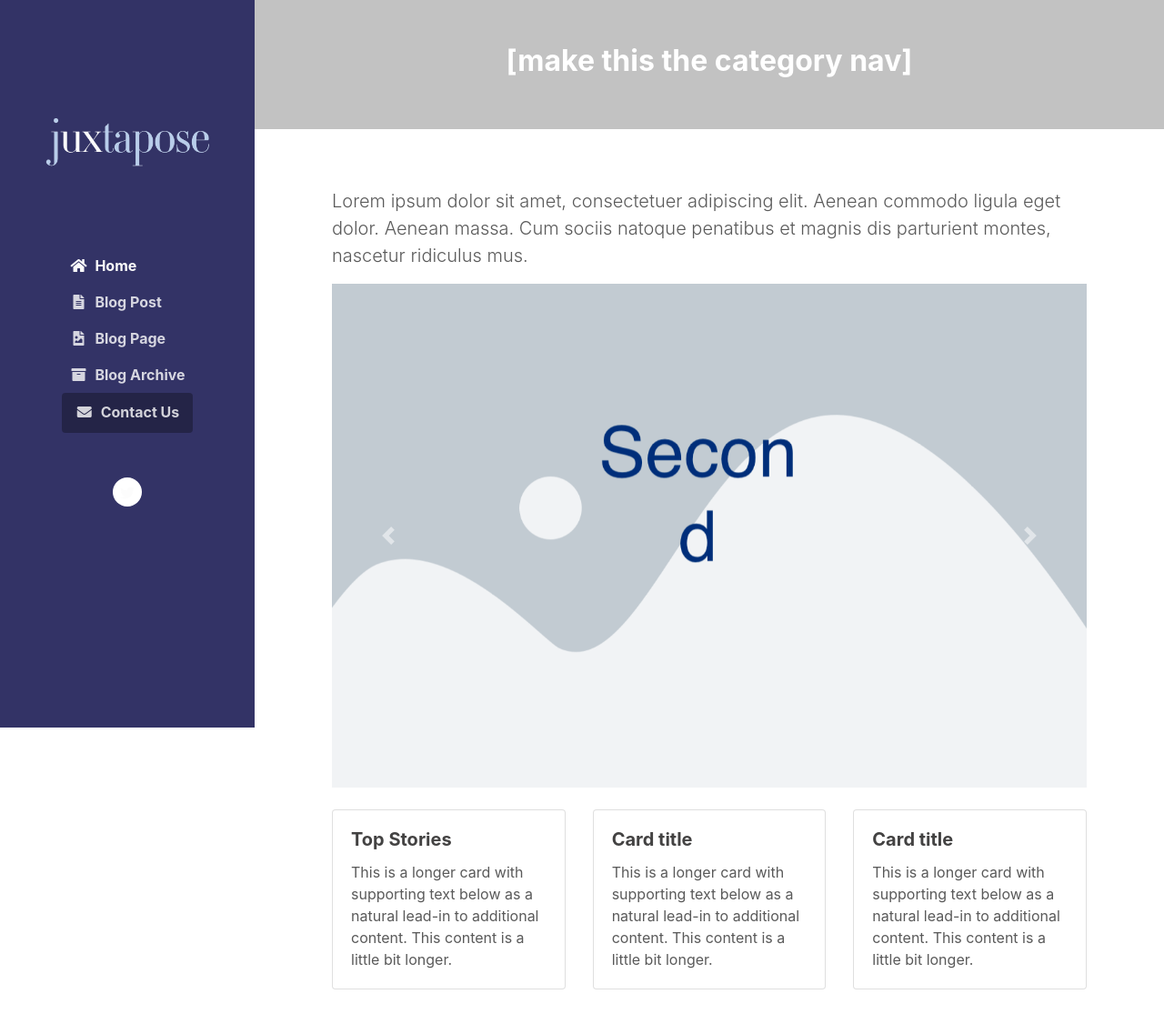
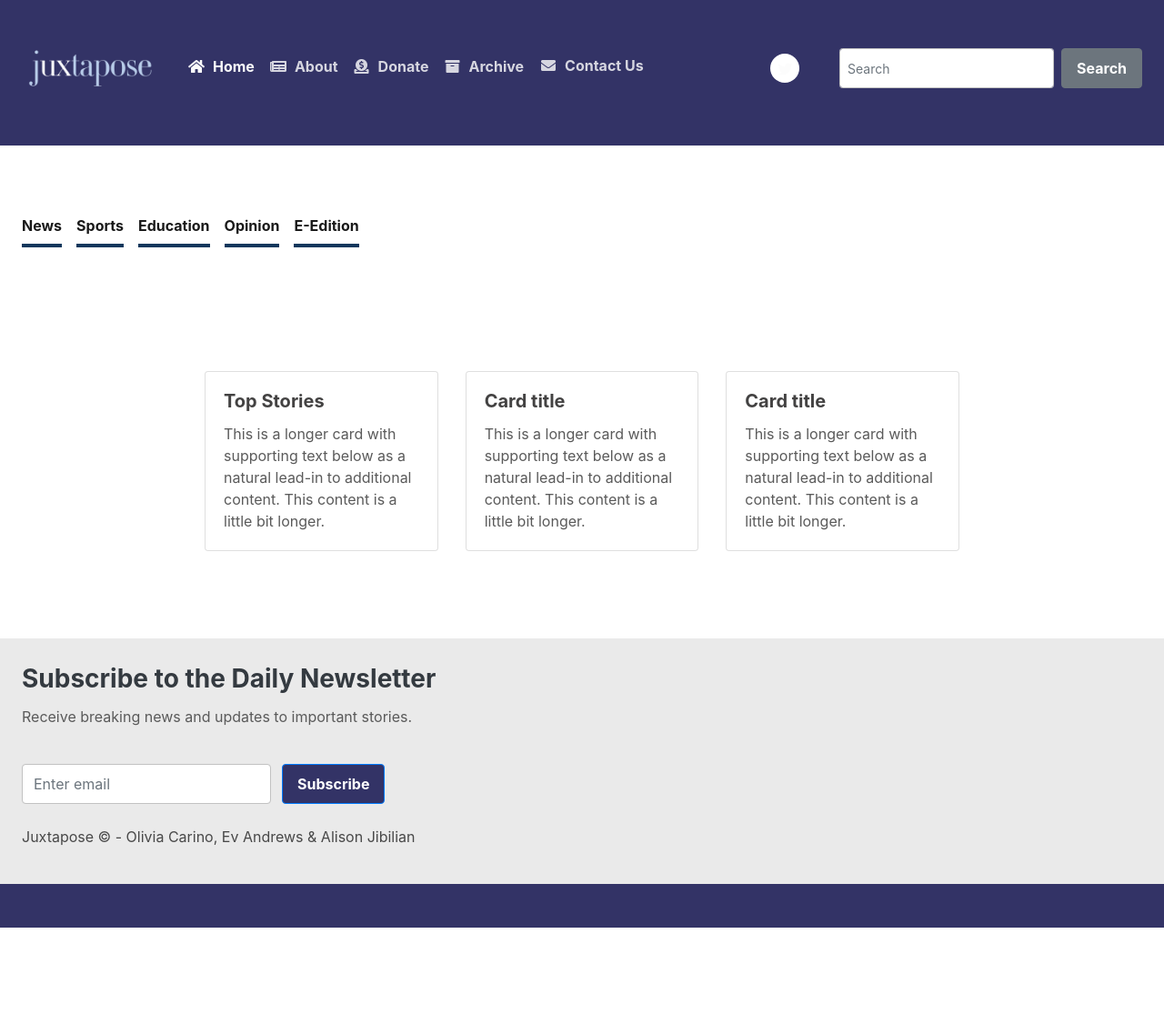
Before and after one commit to oliviacarino/juxtaposeAlpha-template, a plain HTML site: page index.html in a window 1280 px wide. Shown: the top 1115 px of the page at 91% size. After the commit the page ends 1020 px from the top, so only its background shows below. Drawn offline with nearby package versions, Linux system fonts and the light colour scheme.

Commit message:
updated navbars and footer

```diff
--- a/css/style.css
+++ b/css/style.css
@@ -80,26 +80,28 @@ h6 {
 }
 
 .theme-bg-light {
-    background: var(--light) !important
+    background: var(--white) !important;
 }
 
 .theme-bg-dark {
-    background: var(--dark) !important
+    background: #EAEAEA !important
 }
 
 .header {
-    position: fixed;
+    /* position: fixed; */
     left: 0;
     top: 0;
-    height: 100vh;
-    width: var(--sidebar-width);
+    height: 20vh;
+    width: 100%;
+    /* width: var(--sidebar-width); */
     background: var(--primary);
     color: #fff
 }
 .header .site-title {
     color:var(--white);
     font-size:1.2em;
-    display:block;
+    /* display:inline-block; */
+    /* width: 70%; */
 }
 
 .header .btn-primary {
@@ -114,8 +116,15 @@ h6 {
     border-color: transparent
 }
 
+/* Underline in Second Nav */
+.border-underline {
+    padding-bottom: 10px;
+    border-bottom: 4px solid #10375C;
+    line-height: 48px;
+  }
+
 .header .navbar {
-    padding: 2rem 1rem
+    padding: 0;
 }
 
 .header .navbar-dark .navbar-toggler {
@@ -153,8 +162,16 @@ h6 {
     text-decoration: underline;
     color: var(--white-gray);
 }
+
+/* Category Nav */
+.category-item {
+    text-decoration: none;
+}
+
+
+
 .logo{
-    width:200px;
+    width:150px;
 }
 .social-list a {
     width: 32px;
@@ -173,7 +190,7 @@ h6 {
 }
 
 .main-wrapper {
-    margin-left: var(--sidebar-width);
+    /* margin-left: var(--sidebar-width); */
     background: #fff;
 }
 
@@ -201,11 +218,16 @@ h6 {
 }
 
 .footer a {
-    color: #fff
+    color: #484848;
 }
 /* .background-color{
     background-color: var(--primary);
 } */
+
+#copyright-color {
+    color: #484848;
+}
+
 .content .post .title {
     font-size: 1.275rem
 }
@@ -377,7 +399,7 @@ h6 {
         width: 100%;
         position: absolute;
         left: 0;
-        top: 1.2rem;
+        top: -2.7rem;
         color:var(--white);
         font-size:1.5em;
         display:block;
--- a/index.html
+++ b/index.html
@@ -21,31 +21,34 @@
 
 <body>
 
-    <header class="header text-center">
-	    <nav class="navbar navbar-expand-lg navbar-dark" >
+    <header class="header text-center pl-4">
+	    <nav class="navbar navbar-expand-lg navbar-dark fixed-top" >
 
 			<button class="navbar-toggler" type="button" data-toggle="collapse" data-target="#navigation" aria-controls="navigation" aria-expanded="false" aria-label="Toggle navigation">
 			<span class="navbar-toggler-icon"></span>
 			</button>
 
-			<div id="navigation" class="collapse navbar-collapse flex-column" >
-				<a class="site-title pt-lg-4 mb-0" href="index.html"><img class="mb-3 mx-auto logo" src="images/logo.png" alt="logo" ></a>
+			<div id="navigation" class="collapse navbar-collapse flex-row pl-4" >
+				<a class="site-title pt-lg-0 mb-0" href="index.html"><img class="mb-3 mx-auto logo" src="images/logo.png" alt="logo" ></a>
 
-				<ul class="navbar-nav flex-column text-sm-center text-md-left">
+				<ul class="navbar-nav flex-row text-sm-center text-md-left pl-4 pb-3">
                     <li class="nav-item active">
 					    <a class="nav-link" href="index.html"><i class="fas fa-home fa-fw mr-2"></i>Home <span class="sr-only">(current)</span></a>
                     </li>
                     <li class="nav-item">
-					    <a class="nav-link" href="post.html"><i class="fas fa-file-alt fa-fw mr-2"></i>Blog Post</a>
+					    <a class="nav-link" href="page.html"><i class="fas fa-newspaper fa-fw mr-2"></i></i>About</a>
                     </li>
                     <li class="nav-item">
-					    <a class="nav-link" href="page.html"><i class="fas fa-file-image fa-fw mr-2"></i>Blog Page</a>
+					    <a class="nav-link" href="#"><i class="fas fa-donate fa-fw mr-2"></i></i>Donate</a>
+                    </li>
+					<!-- <li class="nav-item">
+					    <a class="nav-link" href="post.html"><i class="fas fa-file-alt fa-fw mr-2"></i>Blog Post</a>
+					</li> -->
+					<li class="nav-item">
+					    <a class="nav-link" href="archive.html"><i class="fas fa-archive fa-fw mr-2"></i>Archive</a>
 					</li>
 					<li class="nav-item">
-					    <a class="nav-link" href="archive.html"><i class="fas fa-archive fa-fw mr-2"></i>Blog Archive</a>
-					</li>
-					<li class="nav-item">
-					    <a class="nav-link btn btn-primary" href="contact.html"><i class="fas fa-envelope fa-fw mr-2"></i>Contact Us</a>
+					    <a class="nav-link btn" href="contact.html"><i class="fas fa-envelope fa-fw mr-2"></i>Contact Us</a>
 					</li>
 				</ul>
 				<hr>
@@ -54,18 +57,80 @@
 				</ul>
 
             </div>
+            <form class="form-inline mr-4 pb-3">
+                <input class="form-control form-control-sm mr-sm-2" type="search" placeholder="Search" aria-label="Search">
+                <button class="btn btn-secondary my-2 my-sm-0" type="submit">Search</button>
+            </form>
 		</nav>
     </header>
 
+    <!-- <nav class="navbar navbar-expand-lg navbar-light bg-dark">
+        <a class="site-title pt-lg-4 mb-0" href="index.html"><img class="mb-3 mx-auto logo" src="images/logo.png" alt="logo" ></a>
+
+        <button class="navbar-toggler" type="button" data-toggle="collapse" data-target="#navbarSupportedContent" aria-controls="navbarSupportedContent" aria-expanded="false" aria-label="Toggle navigation">
+          <span class="navbar-toggler-icon"></span>
+        </button>
+
+        <div class="collapse navbar-collapse" id="navbarSupportedContent">
+          <ul class="navbar-nav mr-auto">
+            <li class="nav-item active">
+              <a class="nav-link" href="#">Home <span class="sr-only">(current)</span></a>
+            </li>
+            <li class="nav-item">
+              <a class="nav-link" href="#">Link</a>
+            </li>
+            <li class="nav-item dropdown">
+              <a class="nav-link dropdown-toggle" href="#" id="navbarDropdown" role="button" data-toggle="dropdown" aria-haspopup="true" aria-expanded="false">
+                Dropdown
+              </a>
+              <div class="dropdown-menu" aria-labelledby="navbarDropdown">
+                <a class="dropdown-item" href="#">Action</a>
+                <a class="dropdown-item" href="#">Another action</a>
+                <div class="dropdown-divider"></div>
+                <a class="dropdown-item" href="#">Something else here</a>
+              </div>
+            </li>
+            <li class="nav-item">
+              <a class="nav-link disabled" href="#">Disabled</a>
+            </li>
+          </ul>
+          <form class="form-inline my-2 my-lg-0">
+            <input class="form-control mr-sm-2" type="search" placeholder="Search" aria-label="Search">
+            <button class="btn btn-outline-success my-2 my-sm-0" type="submit">Search</button>
+          </form>
+        </div>
+      </nav> -->
+
     <div class="main-wrapper">
 	    <header class="page-title theme-bg-light text-center py-5">
-			<h1 class="heading">[make this the category nav]</h1>
+            <nav class="navbar navbar-expand-lg navbar-light" >
+                <div id="navigation" class="collapse navbar-collapse flex-row" >
+                    <ul class="navbar-nav flex-row">
+                        <li class="category-item nav-item active">
+                            <a class="nav-link" href="#"><span class="border-underline"><strong>News</strong></span></a>
+                        </li>
+                        <li class="category-item nav-item active">
+                            <a class="nav-link" href="#"><span class="border-underline"><strong>Sports</strong></span></a>
+                        </li>
+                        <li class="category-item nav-item active">
+                            <a class="nav-link" href="#"><span class="border-underline"><strong>Education</strong></span></a>
+                        </li>
+                        <li class="category-item nav-item active">
+                            <a class="nav-link" href="#"><span class="border-underline"><strong>Opinion</strong></span></a>
+                        </li>
+                        <li class="category-item nav-item active">
+                            <a class="nav-link" href="#"><span class="border-underline"><strong>E-Edition</strong></span></a>
+                        </li>
+                    </ul>
+                </div>
+            </nav>
+            <!-- <h1 class="heading">[make this the category nav]</h1> -->
 		</header>
 		<article class="content px-3 py-5 p-md-5">
 	    <div class='container'>
-			<p class="mt-3 lead">Lorem ipsum dolor sit amet, consectetuer adipiscing elit. Aenean commodo ligula eget dolor. Aenean massa. Cum sociis natoque penatibus et magnis dis parturient montes, nascetur ridiculus mus. </p>
+			<!-- <p class="mt-3 lead">Lorem ipsum dolor sit amet, consectetuer adipiscing elit. Aenean commodo ligula eget dolor. Aenean massa. Cum sociis natoque penatibus et magnis dis parturient montes, nascetur ridiculus mus. </p> -->
 
-			<div id="carouselExampleControls" class="carousel slide" data-ride="carousel">
+			<!-- <div id="carouselExampleControls" class="carousel slide" data-ride="carousel">
 				<div class="carousel-inner">
 				  <div class="carousel-item active">
 					<img src="images/placeholder.png" class="d-block w-100" alt="1">
@@ -85,7 +150,7 @@
 				  <span class="carousel-control-next-icon" aria-hidden="true"></span>
 				  <span class="sr-only">Next</span>
 				</a>
-			  </div>
+			  </div> -->
 			  <!-- <section class="theme-bg-dark py-5 mt-4 text-center">
 				<h3 class='text-light d-block'>Subscribe to the Newsletter</h3>
 			    <form class="signup-form form-inline justify-content-center pt-3">
@@ -123,20 +188,21 @@
 				</div>
 		</div>
         </article>
-        <section class="theme-bg-dark py-5 mt-4 text-left">
-            <h3 class='text-light d-block'>Subscribe to the Newsletter</h3>
-            <form class="signup-form form-inline justify-content-left pt-3">
+        <section class="theme-bg-dark py-4 mt-4 pl-4 text-left">
+            <h3 class='text-dark d-block py-1'>Subscribe to the Daily Newsletter</h3>
+            <p>Receive breaking news and updates to important stories. </p>
+            <form class="signup-form form-inline justify-content-left pt-4">
                 <div class="form-group">
                     <label class="sr-only" for="semail">Your email</label>
                     <input type="email" id="semail" name="semail1" class="form-control mr-md-1 semail" placeholder="Enter email">
                 </div>
-                <button type="submit" class="btn btn-primary">Subscribe</button>
+                <button type="submit" class="btn btn-primary ml-2">Subscribe</button>
             </form>
+            <p class="copyright pt-4 pb-0"><a id="copyright-color" href="#">Juxtapose &copy; - Olivia Carino, Ev Andrews &amp; Alison Jibilian</a></p>
         </section>
-	    <footer class="footer text-center py-2 ">
+	    <footer class="footer text-center py-4">
 
-            <p class="copyright"><a href="#">Juxtapose &copy;</a></p>
-            <p class="copyright"><a href="#">Olivia Carino, Ev Andrews &amp; Alison Jibilian</a></p>
+            <!-- Whatever -->
 
 	    </footer>
 
```
Lines whose indentation alone changed are shown as unchanged.
